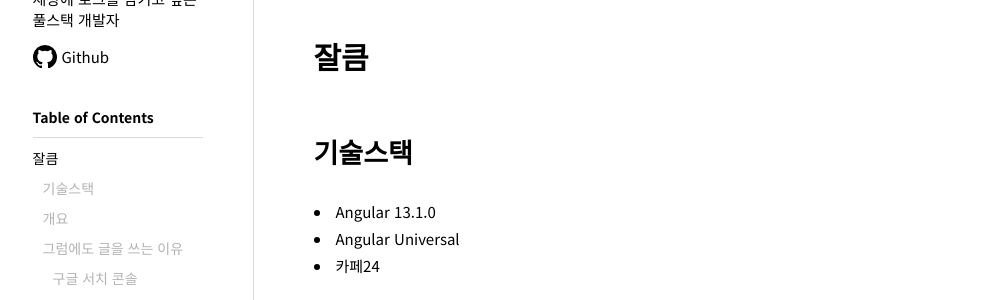
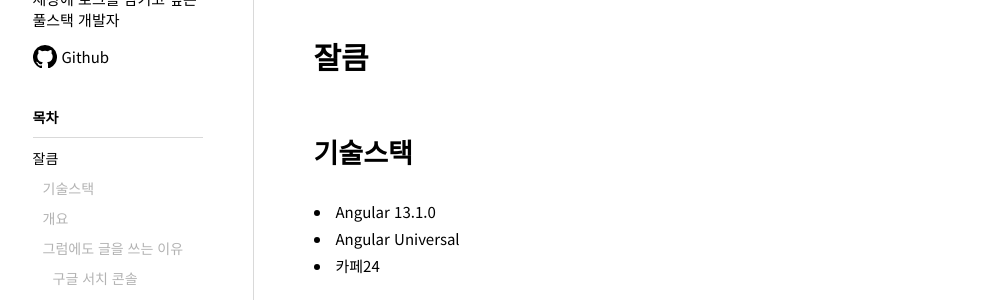
Before and after one commit to tk2blog90/tk2blog90.github.io, a Jekyll site: the page built from _posts/2022-02-03-1.md, in a window 1280 px wide. Shown: the part 238-538 px from the top of the page, without its empty margins (137-1132 px from the left). Built offline with Jekyll 4.4.1, drawn with Linux system fonts in a browser that asks for light colours; comment, search, counter and statistics services are not loaded.

Commit message:
Modify table of content feature

```diff
--- a/_includes/table-of-content.html
+++ b/_includes/table-of-content.html
@@ -2,7 +2,7 @@
 <div class="table-of-content">
   <div class="header">
     <div class="title">
-      Table of Contents
+      목차
     </div>
 
     <!-- opener for mobile-->
--- a/_layouts/post.html
+++ b/_layouts/post.html
@@ -165,7 +165,7 @@ layout: default
           let adjust = 0;
 
           if (window.innerWidth <= 767) {
-            adjust = -105;
+            adjust = -115;
           } else if (window.innerWidth <= 1060) {
             adjust = -165;
           }
--- a/_sass/left-column.scss
+++ b/_sass/left-column.scss
@@ -14,7 +14,7 @@
     top: 0;
     height: auto;
     z-index: 100;
-    background-color: rgba($white, .5);
+    background-color: rgba($white, .7);
     backdrop-filter: blur(10px);
     box-shadow: 0 3px 6px rgba($black, .15);
   }
--- a/_sass/post-contents.scss
+++ b/_sass/post-contents.scss
@@ -39,6 +39,7 @@
     margin-top: 2em;
     margin-bottom: 1em;
     font-weight: 700;
+    word-break: break-word;
   }
 
   h1 { font-size: 2em }
--- a/_sass/table-of-content.scss
+++ b/_sass/table-of-content.scss
@@ -22,10 +22,6 @@
     .contents, .div {
       display: none;
     }
-  }
-
-  @include screen-under(767px) {
-    margin-top: 5px;
   }
 
   .header {
```
